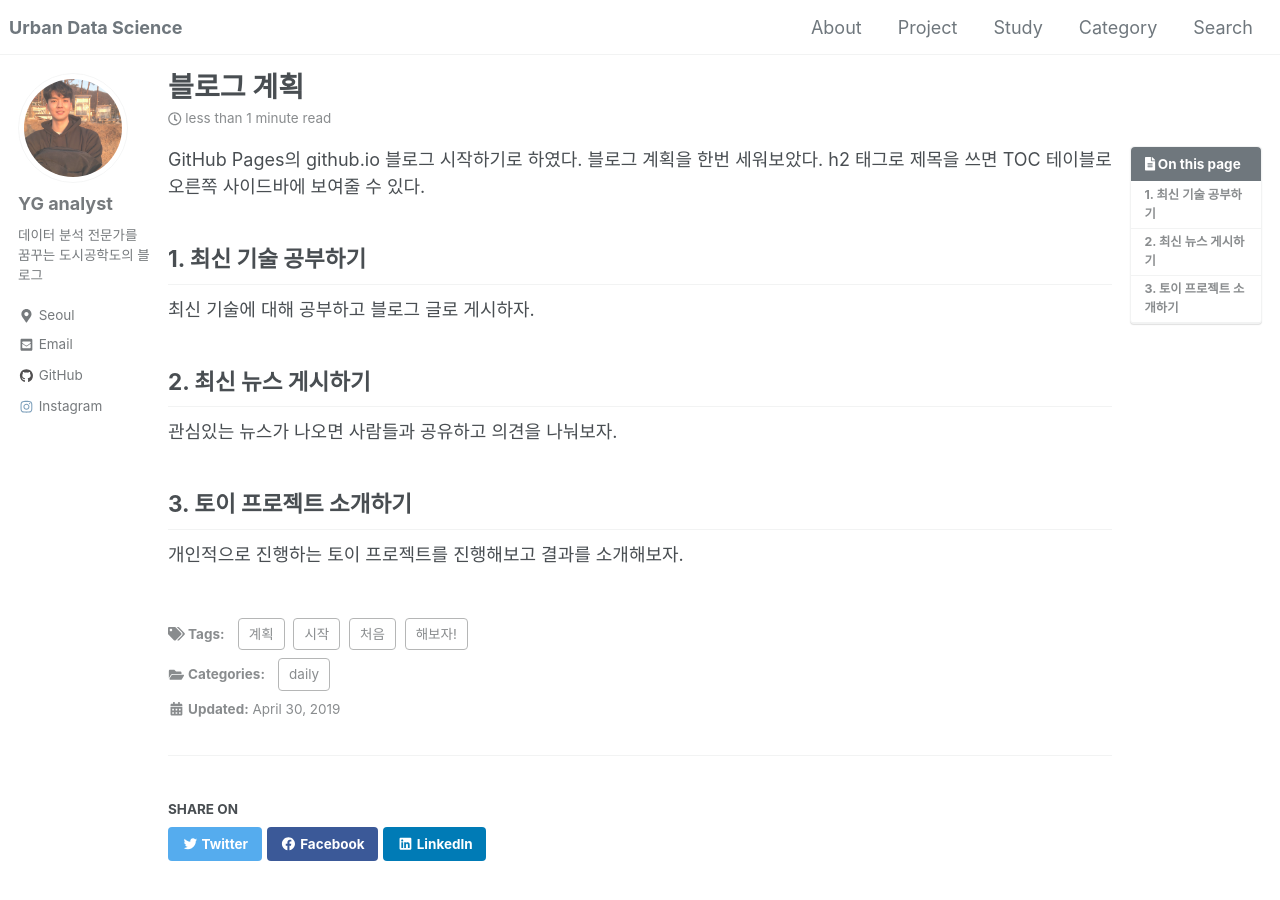
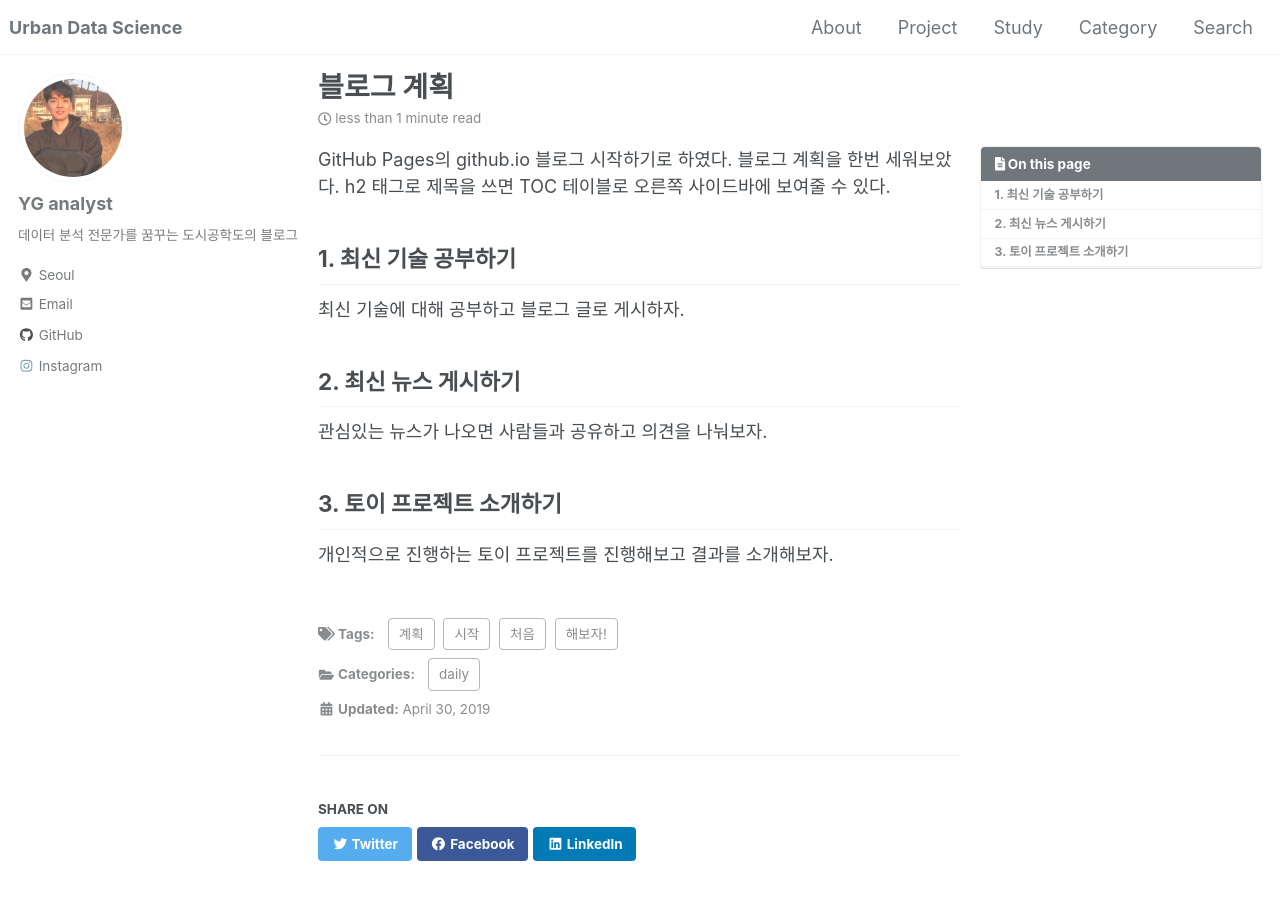
Before and after one commit to yganalyst/yganalyst.github.io, a Jekyll site: the page built from _posts/2019-06-24-toc-practice.md, in a window 1280 px wide and 900 px high. Built offline with Jekyll 4.4.1, drawn with Linux system fonts in a browser that asks for light colours; cached includes are drawn as plain includes; nearby versions of some CDN libraries; comment, search, counter and statistics services are not loaded.

Commit message:
site width reset

```diff
--- a/_sass/minimal-mistakes/_variables.scss
+++ b/_sass/minimal-mistakes/_variables.scss
@@ -142,12 +142,12 @@ $max-width: $x-large !default;
    Grid
    ========================================================================== */
 
-$right-sidebar-width-narrow: 100px !default;
-$right-sidebar-width: 150px !default;
-$right-sidebar-width-wide: 450px !default;
-// $right-sidebar-width-narrow: 200px !default;
-// $right-sidebar-width: 300px !default;
-// $right-sidebar-width-wide: 400px !default;
+// $right-sidebar-width-narrow: 100px !default;
+// $right-sidebar-width: 150px !default;
+// $right-sidebar-width-wide: 450px !default;
+$right-sidebar-width-narrow: 200px !default;
+$right-sidebar-width: 300px !default;
+$right-sidebar-width-wide: 400px !default;
 
 /*
    Other
```
